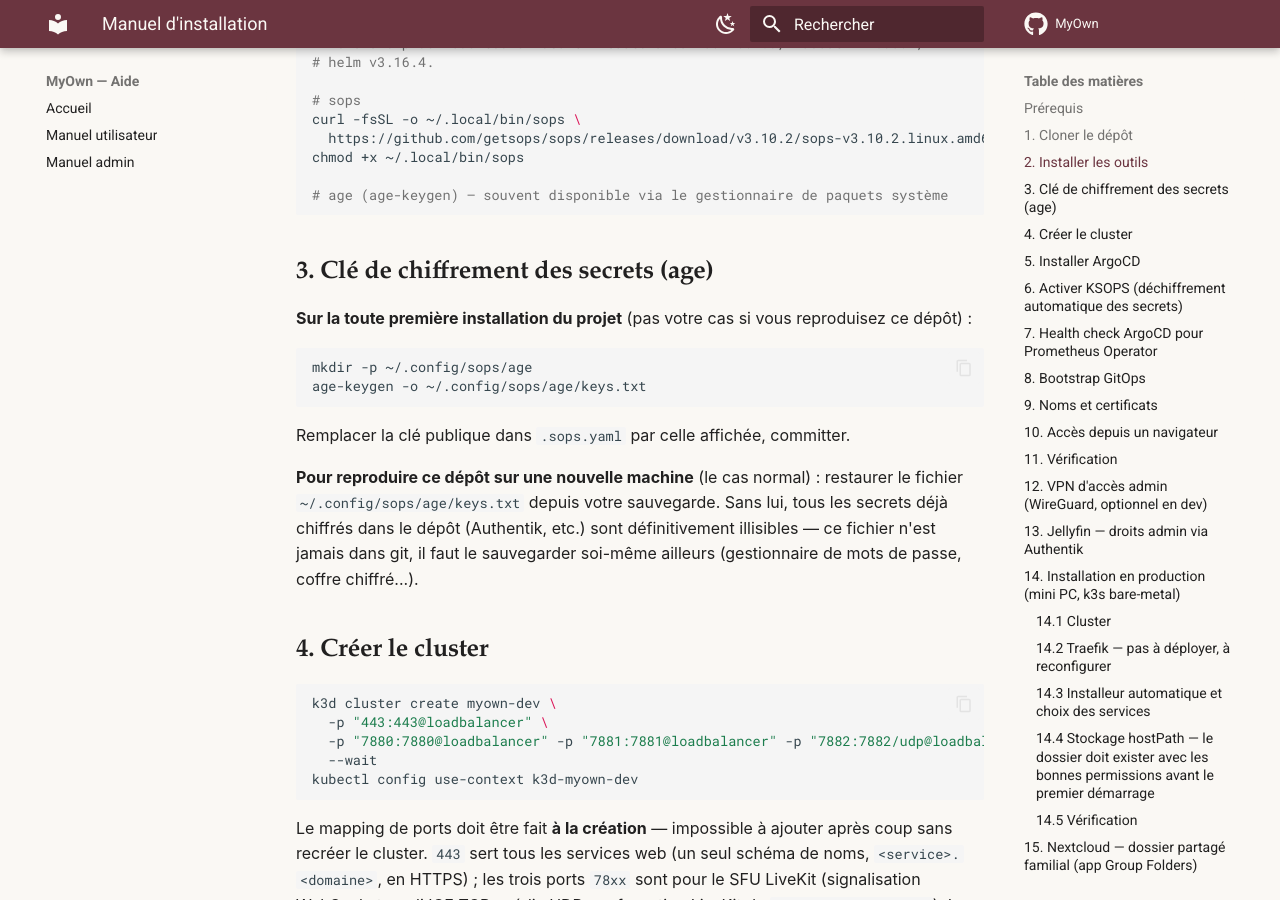
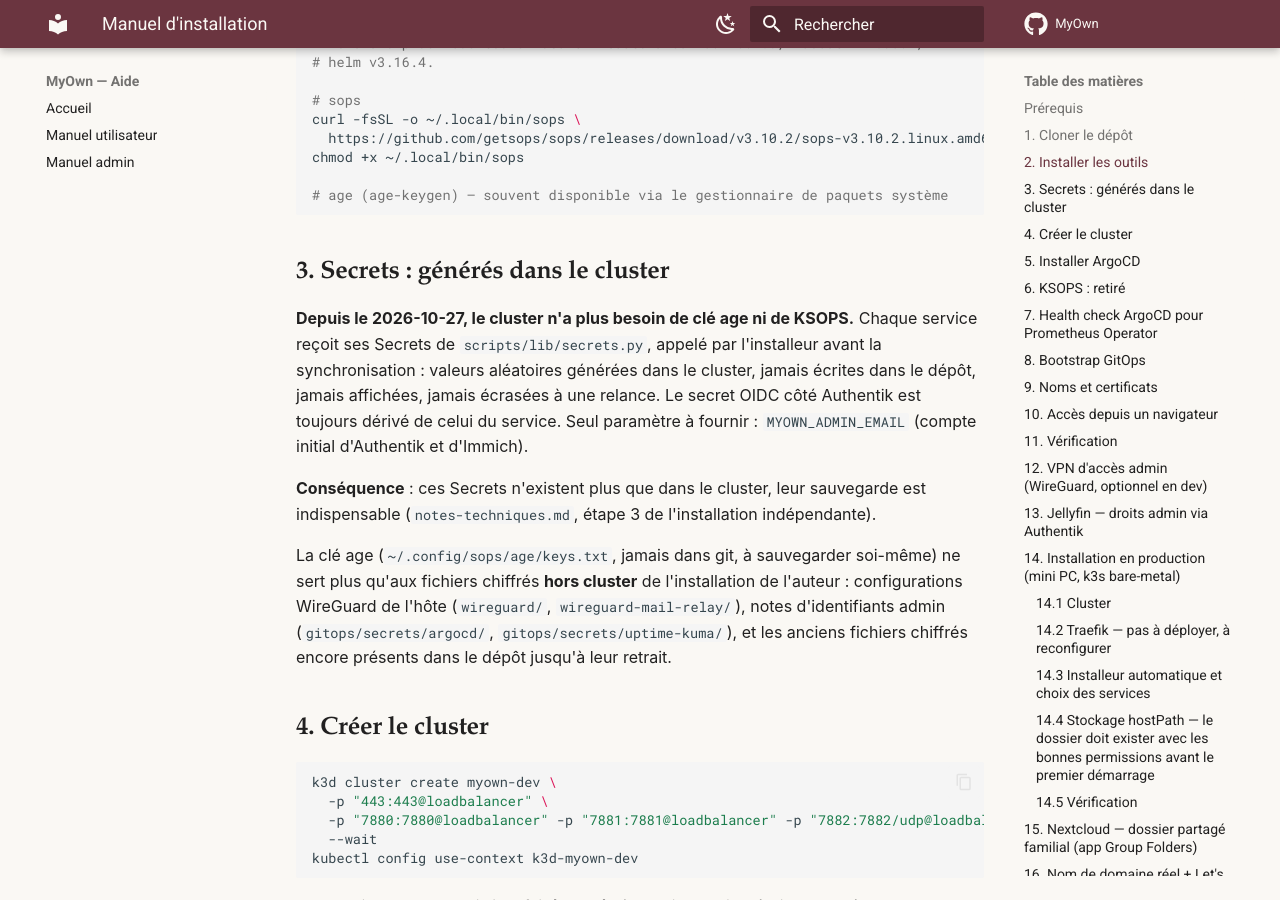
Before and after one commit to Pavliin/MyOwn, an MkDocs documentation site: the page built from docs/manuel-installation.md, in a window 1280 px wide and 900 px high, scrolled down 781 px. Built offline with MkDocs 1.6.1 and Material for MkDocs 9.7.7, drawn with Linux system fonts in a browser that asks for light colours; comment, search, counter and statistics services are not loaded; some of the changed text lies outside the part shown.

Commit message:
docs: secrets generated in-cluster, KSOPS no longer needed to install
Co-Authored-By: Claude Opus 5.5 <noreply@anthropic.com>

````diff
--- a/docs/manuel-installation.md
+++ b/docs/manuel-installation.md
@@ -32,18 +32,13 @@ chmod +x ~/.local/bin/sops
 # age (age-keygen) — souvent disponible via le gestionnaire de paquets système
 ```
 
-## 3. Clé de chiffrement des secrets (age)
+## 3. Secrets : générés dans le cluster
 
-**Sur la toute première installation du projet** (pas votre cas si vous reproduisez ce dépôt) :
+**Depuis le 2026-10-27, le cluster n'a plus besoin de clé age ni de KSOPS.** Chaque service reçoit ses Secrets de `scripts/lib/secrets.py`, appelé par l'installeur avant la synchronisation : valeurs aléatoires générées dans le cluster, jamais écrites dans le dépôt, jamais affichées, jamais écrasées à une relance. Le secret OIDC côté Authentik est toujours dérivé de celui du service. Seul paramètre à fournir : `MYOWN_ADMIN_EMAIL` (compte initial d'Authentik et d'Immich).
 
-```bash
-mkdir -p ~/.config/sops/age
-age-keygen -o ~/.config/sops/age/keys.txt
-```
+**Conséquence** : ces Secrets n'existent plus que dans le cluster, leur sauvegarde est indispensable (`notes-techniques.md`, étape 3 de l'installation indépendante).
 
-Remplacer la clé publique dans `.sops.yaml` par celle affichée, committer.
-
-**Pour reproduire ce dépôt sur une nouvelle machine** (le cas normal) : restaurer le fichier `~/.config/sops/age/keys.txt` depuis votre sauvegarde. Sans lui, tous les secrets déjà chiffrés dans le dépôt (Authentik, etc.) sont définitivement illisibles — ce fichier n'est jamais dans git, il faut le sauvegarder soi-même ailleurs (gestionnaire de mots de passe, coffre chiffré...).
+La clé age (`~/.config/sops/age/keys.txt`, jamais dans git, à sauvegarder soi-même) ne sert plus qu'aux fichiers chiffrés **hors cluster** de l'installation de l'auteur : configurations WireGuard de l'hôte (`wireguard/`, `wireguard-mail-relay/`), notes d'identifiants admin (`gitops/secrets/argocd/`, `gitops/secrets/uptime-kuma/`), et les anciens fichiers chiffrés encore présents dans le dépôt jusqu'à leur retrait.
 
 ## 4. Créer le cluster
 
@@ -87,18 +82,9 @@ kubectl delete secret argocd-initial-admin-secret -n argocd
 
 Identifiants dans `gitops/secrets/argocd/argocd.sops.yaml` (hors GitOps, comme le bootstrap ArgoCD lui-même — ArgoCD ne peut pas déchiffrer via KSOPS un secret dont il a besoin pour exister).
 
-## 6. Activer KSOPS (déchiffrement automatique des secrets)
+## 6. KSOPS : retiré
 
-```bash
-kubectl create secret generic sops-age -n argocd \
-  --from-file=keys.txt=$HOME/.config/sops/age/keys.txt
-
-kubectl patch configmap argocd-cm -n argocd --type merge \
-  -p '{"data":{"kustomize.buildOptions":"--enable-alpha-plugins --enable-exec"}}'
-
-kubectl patch deployment argocd-repo-server -n argocd --type strategic \
-  --patch-file gitops/bootstrap/argocd-repo-server-ksops-patch.yaml
-```
+Plus aucune Application ne déchiffre de fichier SOPS depuis le 2026-10-27 (section 3) ; l'installeur n'installe plus KSOPS. Sur une installation antérieure, le patch KSOPS de `argocd-repo-server` reste en place sans effet.
 
 ## 7. Health check ArgoCD pour Prometheus Operator
 
--- a/docs/notes-techniques.md
+++ b/docs/notes-techniques.md
@@ -1313,3 +1313,16 @@ Reste chiffré à ce stade (étape 3b et suivantes) : les Secrets de valeurs sim
 **Déployé en prod (`v0.1.28`, 2026-10-27)** dans l'ordre prévu : `secrets.py ensure` lancé par l'utilisateur avant la synchronisation (7 lignes, les 5 secrets identiques aux anciens blueprints), synchronisation de `root`, repointage des 8 instances. Résultat identique au dev : **les 6 secrets de providers inchangés**, seules les adresses `.local` retirées, 8 blueprints `successful`, Tuwunel redémarré sans erreur avec le même secret qu'Authentik, toutes les Applications `Synced`/`Healthy`, 6 sondes `UP`.
 
 **Un reste propre au mini PC a bloqué le nouveau worker Authentik** (`ContainerCreating`, `FailedMount` : Secret `authentik-blueprint-login-mfa-optional` introuvable). Son Deployment portait encore un volume monté depuis ce Secret, ajouté à la main lors du test de ce blueprint avant son merge (2026-08-24) et jamais repris par ArgoCD. La synchronisation a retiré les volumes qui lui appartenaient, pas celui-là. L'ancien pod a continué de tourner pendant ce temps, sans coupure. Corrigé en retirant ce seul volume et son point de montage (patch JSON avec contrôle du nom avant suppression). Le dev n'avait pas ce reste. Leçon : une modification manuelle d'un objet géré par ArgoCD peut survivre des semaines, invisible, jusqu'à ce qu'un changement voisin la révèle.
+
+## Tous les secrets des services générés dans le cluster, sortie de KSOPS — étapes 3b et 3d (2026-10-27)
+
+**Catalogue** : `scripts/lib/secrets.py` décrit chaque Secret de service, clé par clé, avec un générateur : aléatoire, constante (nom d'utilisateur, hôte, port), copie d'une autre clé (mot de passe Postgres d'Authentik), valeur composée (`keys.yaml` de LiveKit, configuration OAuth d'Immich avec le domaine), ou e-mail de l'admin (`MYOWN_ADMIN_EMAIL`). Les constantes et les appariements reprennent ceux de l'installation de l'auteur : vérifiés en prod **par comparaison**, sans jamais lire une valeur (15 relations confirmées ; trois paires supposées infirmées, les mots de passe Postgres superutilisateur/applicatif d'Authentik et de Nextcloud et les deux de Mailu, donc générées séparément). L'installeur crée les Secrets **avant** la synchronisation : chaque service démarre avec les siens. Plus besoin de sops, de clé age ni de KSOPS pour installer.
+
+**Pourquoi 3b et 3d partent ensemble** : dès que les sources `gitops/secrets/*` sortent des Applications, ArgoCD supprime à la synchronisation suivante les Secrets qu'elles produisaient. Deux commandes encadrent donc cette synchronisation sur une installation existante :
+
+- `protect`, **avant** : `argocd.argoproj.io/sync-options: Prune=false` sur chaque ancien Secret KSOPS. Les Applications passent `OutOfSync` (« doit être supprimé »), mais ArgoCD ne supprime pas. L'annotation résiste aux resynchronisations automatiques (aucun gestionnaire ne la revendique).
+- `release`, **après** : retrait de l'annotation de suivi d'ArgoCD et de `Prune=false`, ajout de l'étiquette `myown.offsystem.fr/generated=true` (pour la sauvegarde, étape 3c). Les Secrets deviennent des objets ordinaires du cluster, les Applications repassent `Synced`.
+
+**Validé sur le dev** : génération complète testée hors cluster (faux `kubectl` en mémoire : 12 Secrets créés, relance sans effet, appariements et dérivations corrects) ; migration réelle avec empreinte de chaque Secret avant et après : `ensure` sans rien créer, `protect`, synchronisation sur la branche, les 10 anciens Secrets KSOPS **intacts** malgré la suppression de leurs sources, `release`, **empreintes et nombre de clés identiques pour les 12 Secrets**, plus aucun suivi ArgoCD, Applications revenues à leur état d'avant (seuls restent les écarts connus du dev : volume d'Immich, Jellyfin, `mailu-admin`).
+
+**Restent** : la sauvegarde des Secrets (3c), indispensable avant de retirer les fichiers chiffrés du dépôt (3e), qui en sont aujourd'hui la seule autre copie ; le dernier usage de sops sur le cluster (mot de passe admin d'ArgoCD, `manuel-installation.md` §5) rejoint le coffre de l'admin à l'étape 5.
````
Also changed, not shown: CLAUDE.md (+1 -1 lines), docs/installation-utilisateur.md (+1 -1 lines).
